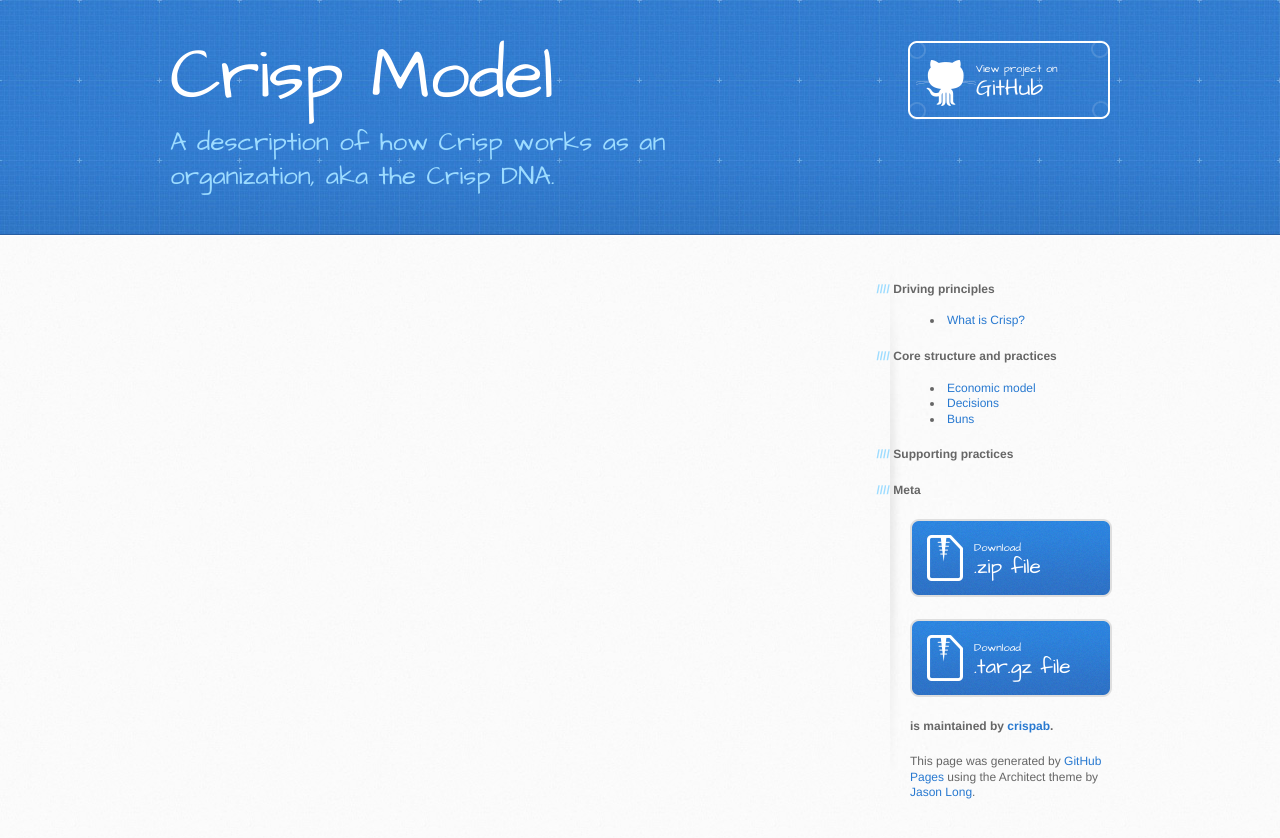
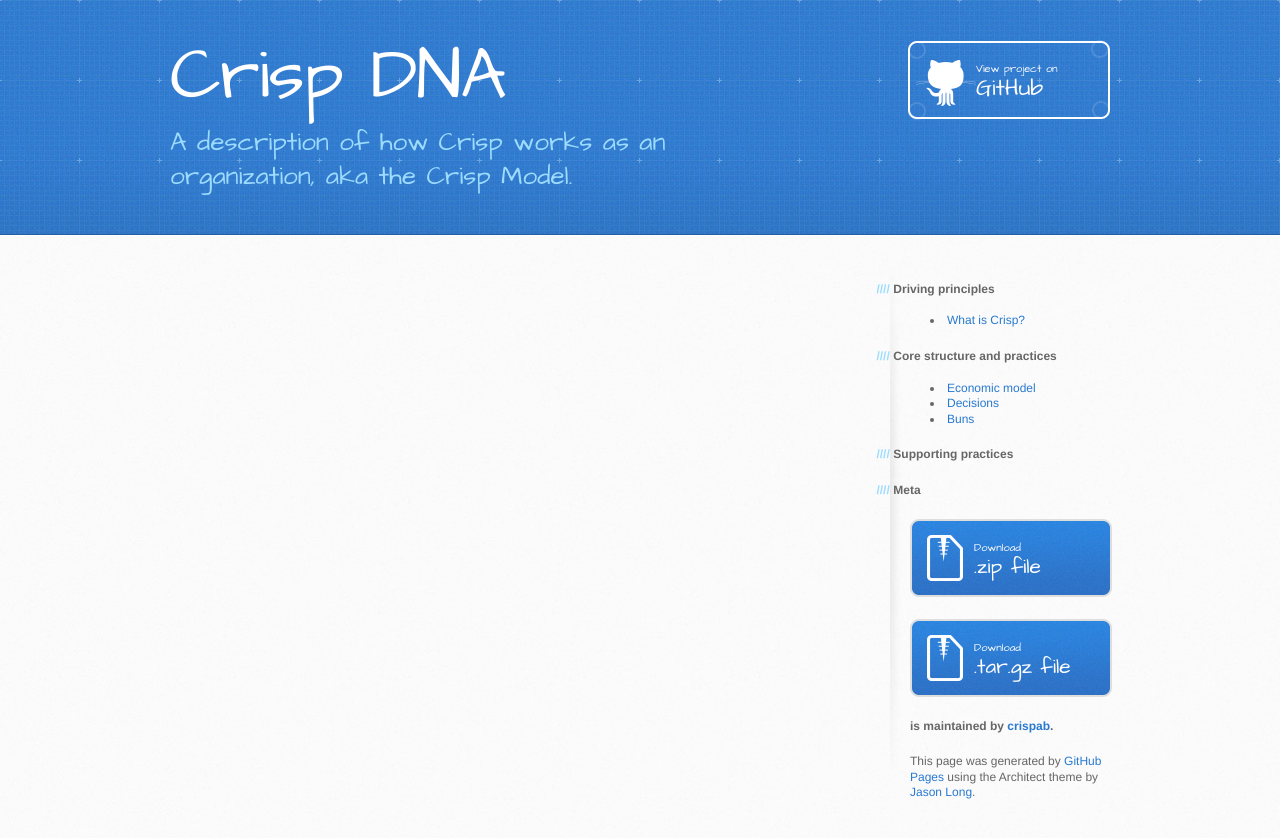
Before and after one commit to crispab/crisp-dna, a Jekyll site: the page built from _docs/economic-model.md, in a window 1280 px wide, cut to the strip 0-857 px from the top of the page. Shown: the top 838 px of the strip. Built offline with Jekyll 4.4.1, drawn with Linux system fonts in a browser that asks for light colours.

Commit message:
Changed to Crisp DNA in layout template

```diff
--- a/_layouts/default.html
+++ b/_layouts/default.html
@@ -18,9 +18,9 @@
       <header>
         <div class="inner">
 
-          <h1>Crisp Model</h1>
-          <h2>A description of how Crisp works as an organization, aka the Crisp DNA.</h2>
-          <a href="https://github.com/crispab/crisp-model" class="button"><small>View project on</small> GitHub</a>
+          <h1>Crisp DNA</h1>
+          <h2>A description of how Crisp works as an organization, aka the Crisp Model.</h2>
+          <a href="https://github.com/crispab/crisp-dna" class="button"><small>View project on</small> GitHub</a>
         </div>
 
       </header>
@@ -39,16 +39,16 @@
           <aside id="sidebar">
             {% include docs_contents.html %}
 
-            <a href="https://github.com/crispab/crisp-model/zipball/master" class="button">
+            <a href="https://github.com/crispab/crisp-dna/zipball/master" class="button">
               <small>Download</small>
               .zip file
             </a>
-            <a href="https://github.com/crispab/crisp-model/tarball/master" class="button">
+            <a href="https://github.com/crispab/crisp-dna/tarball/master" class="button">
               <small>Download</small>
               .tar.gz file
             </a>
 
-            <p class="repo-owner"><a href="https://github.com/crispab/crisp-model"></a> is maintained by <a href="https://github.com/crispab">crispab</a>.</p>
+            <p class="repo-owner"><a href="https://github.com/crispab/crisp-dna"></a> is maintained by <a href="https://github.com/crispab">crispab</a>.</p>
 
             <p>This page was generated by <a href="https://pages.github.com">GitHub Pages</a> using the Architect theme by <a href="https://twitter.com/jasonlong">Jason Long</a>.</p>
           </aside>
```
